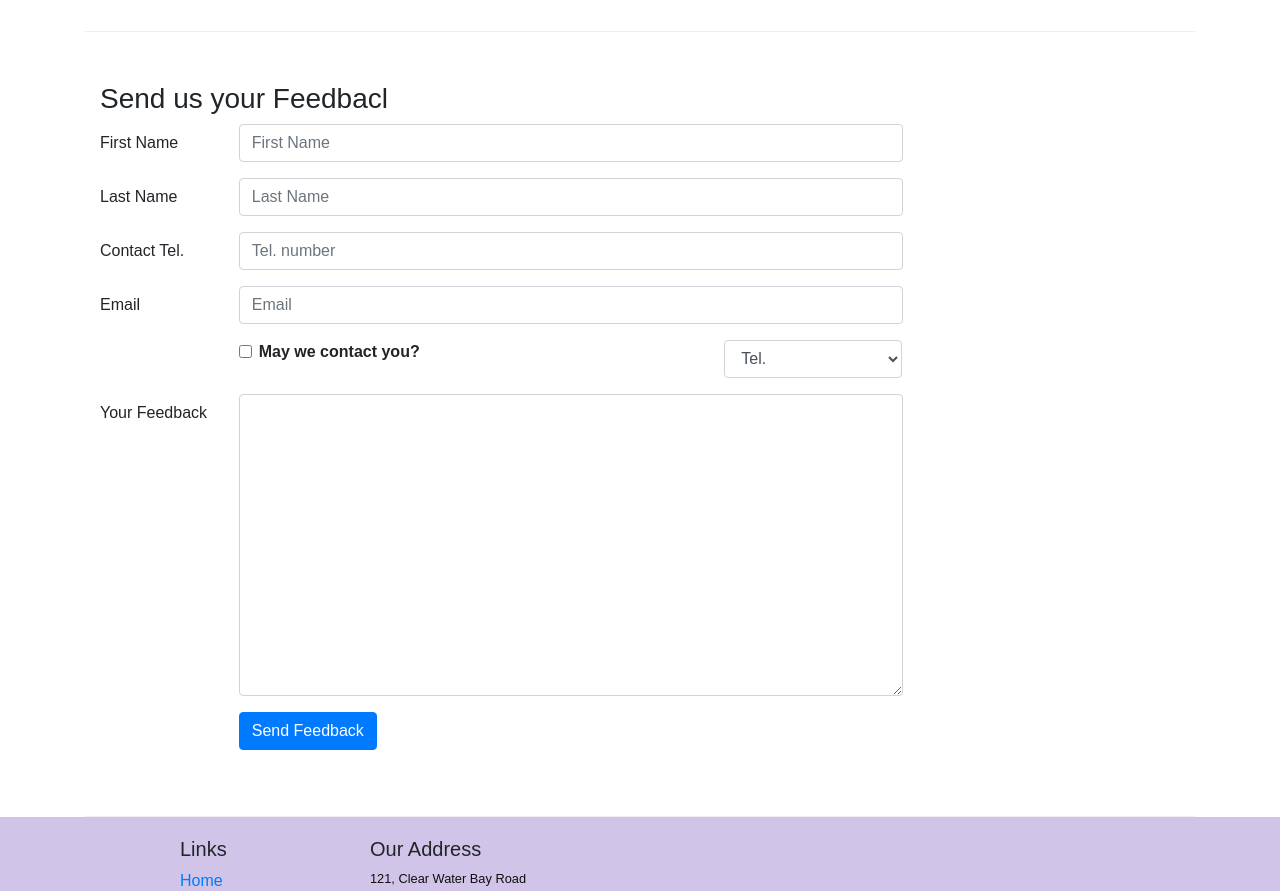
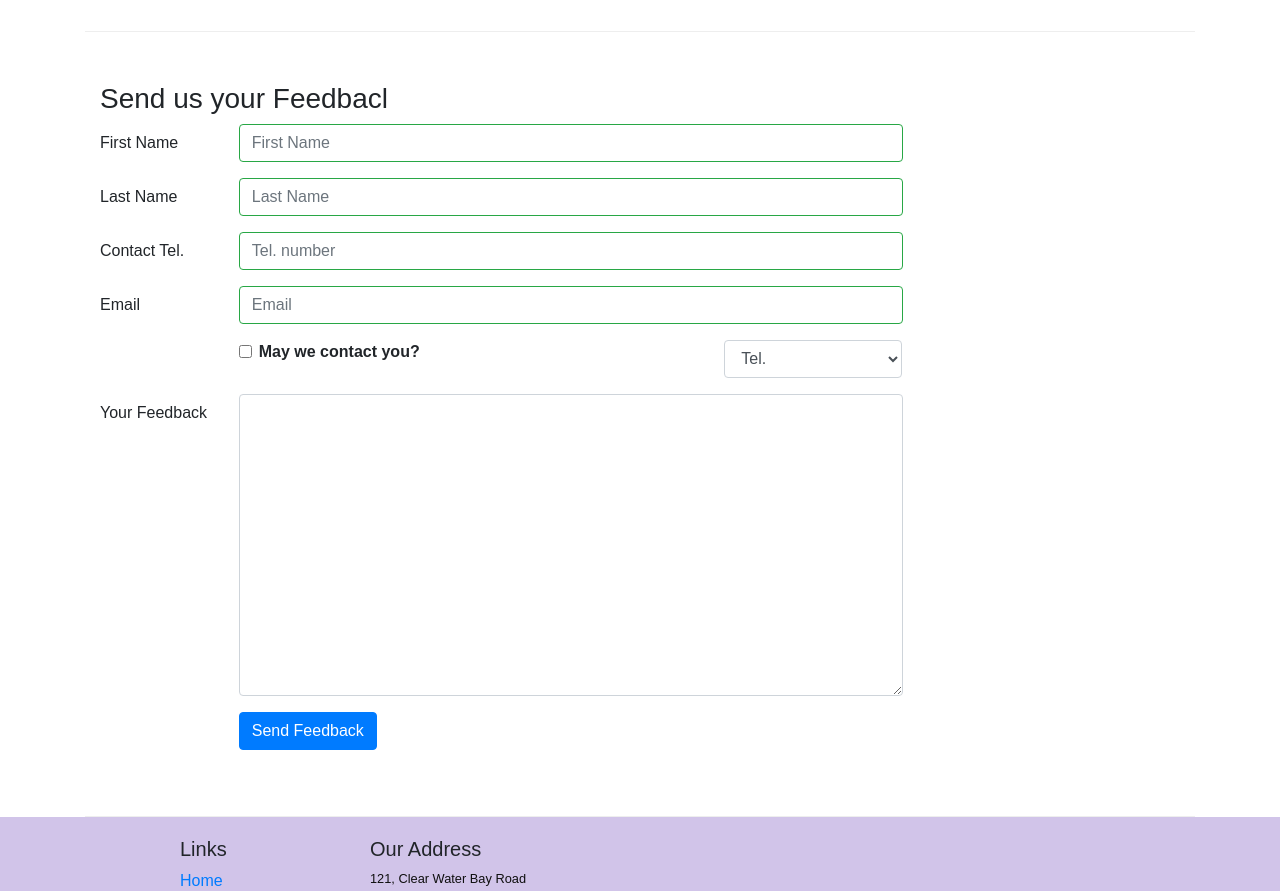
Before and after one commit to RamsesNtibu/Front-End-React, a React (Create React App) app: page /contactus in a window 1280 px wide. Shown: the part 840-1731 px from the top of the page. Built offline with nearby package versions, Linux system fonts and the light colour scheme.

Commit message:
controlled form validation

```diff
--- a/src/components/ContactComponent.js
+++ b/src/components/ContactComponent.js
@@ -1,5 +1,5 @@
 import React, { Component } from "react";
-import { Breadcrumb, BreadcrumbItem, Button, Form, FormGroup, Label, Input, Col } from "reactstrap";
+import { Breadcrumb, BreadcrumbItem, Button, Form, FormGroup, Label, Input, Col, Row, FormFeedback } from "reactstrap";
 import { Link } from "react-router-dom";
 
 class Contact extends Component {
@@ -14,20 +14,27 @@
       agree: false,
       contactType: "Tel.",
       message: "",
+      touched: {
+        firstname: false,
+        lastname: false,
+        telnum: false,
+        email: false,
+      },
     };
 
     this.handleSubmit = this.handleSubmit.bind(this);
-    this.handleInputChange= this.handleInputChange.bind(this);
+    this.handleInputChange = this.handleInputChange.bind(this);
+    this.handleBlur = this.handleBlur.bind(this);
   }
 
   handleInputChange(event) {
     const target = event.target;
-    const value = target.type === 'checkbox' ? target.checked : target.value;
+    const value = target.type === "checkbox" ? target.checked : target.value;
     const name = target.name;
 
     this.setState({
-      [name]: value
-    })
+      [name]: value,
+    });
   }
 
   handleSubmit(event) {
@@ -36,7 +43,38 @@
     event.preventDefault();
   }
 
+  handleBlur = (field) => (event) => {
+    this.setState({
+      touched: { ...this.state.touched, [field]: true },
+    });
+  };
+
+  validate(firstname, lastname, telnum, email) {
+    const errors = {
+      firstname: "",
+      lastname: "",
+      telnum: "",
+      email: "",
+    };
+
+    if (this.state.touched.firstname && firstname.length < 3) errors.firstname = "First Name should be >= 3 characters";
+    else if (this.state.touched.firstname && firstname.length > 10) errors.firstname = "First Name should be <= 10 characters";
+
+    if (this.state.touched.lastname && lastname.length < 3) errors.lastname = "Last Name should be >= 3 characters";
+    else if (this.state.touched.lastname && lastname.length > 10) errors.lastname = "Last Name should be <= 10 characters";
+
+    const reg = /^\d+$/;
+
+    if (this.state.touched.telnum && !reg.test(telnum)) errors.telnum = "Tel. Number should contain only numbers";
+
+    if (this.state.touched.email && email.split("").filter((x) => x === "@").length !== 1) errors.email = "Email should contain a @";
+
+    return errors;
+  }
+
   render() {
+    const errors = this.validate(this.state.firstname, this.state.lastname, this.state.telnum, this.state.email);
+
     return (
       <div className="container">
         <div className="row">
@@ -99,7 +137,18 @@
                   First Name
                 </Label>
                 <Col md={10}>
-                  <Input type="text" id="firstname" name="firstname" placeholder="First Name" value={this.state.firstname} onChange={this.handleInputChange}/>
+                  <Input
+                    type="text"
+                    id="firstname"
+                    name="firstname"
+                    placeholder="First Name"
+                    value={this.state.firstname}
+                    valid={errors.firstname === ''}
+                    invalid={errors.firstname !== ''}
+                    onBlur={this.handleBlur("firstname")}
+                    onChange={this.handleInputChange}
+                  />
+                  <FormFeedback>{errors.firstname}</FormFeedback>
                 </Col>
               </FormGroup>
               <FormGroup row>
@@ -107,7 +156,18 @@
                   Last Name
                 </Label>
                 <Col md={10}>
-                  <Input type="text" id="lastname" name="lastname" placeholder="Last Name" value={this.state.lastname} onChange={this.handleInputChange}/>
+                  <Input
+                    type="text"
+                    id="lastname"
+                    name="lastname"
+                    placeholder="Last Name"
+                    value={this.state.lastname}
+                    valid={errors.lastname === ''}
+                    invalid={errors.lastname !== ''}
+                    onBlur={this.handleBlur("lastname")}
+                    onChange={this.handleInputChange}
+                  />
+                  <FormFeedback>{errors.lastname}</FormFeedback>
                 </Col>
               </FormGroup>
               <FormGroup row>
@@ -115,7 +175,18 @@
                   Contact Tel.
                 </Label>
                 <Col md={10}>
-                  <Input type="tel" id="telnum" name="telnum" placeholder="Tel. number" value={this.state.telnum} onChange={this.handleInputChange} />
+                  <Input
+                    type="tel"
+                    id="telnum"
+                    name="telnum"
+                    placeholder="Tel. number"
+                    value={this.state.telnum}
+                    valid={errors.telnum === ''}
+                    invalid={errors.telnum !== ''}
+                    onBlur={this.handleBlur("telnum")}
+                    onChange={this.handleInputChange}
+                  />
+                  <FormFeedback>{errors.telnum}</FormFeedback>
                 </Col>
               </FormGroup>
               <FormGroup row>
@@ -123,7 +194,18 @@
                   Email
                 </Label>
                 <Col md={10}>
-                  <Input type="email" id="email" name="email" placeholder="Email" value={this.state.email} onChange={this.handleInputChange} />
+                  <Input
+                    type="email"
+                    id="email"
+                    name="email"
+                    placeholder="Email"
+                    value={this.state.email}
+                    valid={errors.email === ''}
+                    invalid={errors.email !== ''}
+                    onBlur={this.handleBlur("email")}
+                    onChange={this.handleInputChange}
+                  />
+                  <FormFeedback>{errors.email}</FormFeedback>
                 </Col>
               </FormGroup>
               <FormGroup row>
```
